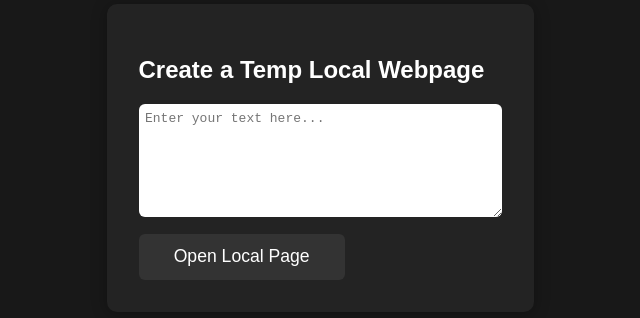
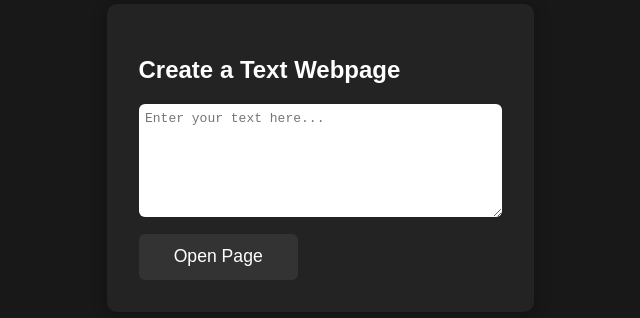
Before and after one commit to CellIJel/misc, a website: page text/index.html in a window 1280 px wide. Shown: the part 242-560 px from the top of the page, without its empty margins (320-960 px from the left). Drawn offline with Linux system fonts and the light colour scheme.

Commit message:
Local Webpage to Text Webpage

```diff
--- a/text/index.html
+++ b/text/index.html
@@ -3,7 +3,7 @@
 <head>
     <meta charset="UTF-8">
     <link rel="icon" href="https://raw.githubusercontent.com/CellIJel/cellijel.github.io/refs/heads/main/stylesheets/favi.ico" type="image/x-icon">
-    <title>Local Temp Webpage Creator</title>
+    <title>Text Webpage Creator</title>
     <style>
         body {
             background-color: #181818;
@@ -48,10 +48,10 @@
 </head>
 <body>
     <div class="container">
-        <h2>Create a Temp Local Webpage</h2>
+        <h2>Create a Text Webpage</h2>
         <form id="text-form">
             <textarea id="userText" placeholder="Enter your text here..." required></textarea><br>
-            <button type="submit">Open Local Page</button>
+            <button type="submit">Open Page</button>
         </form>
     </div>
     <script>
@@ -63,7 +63,7 @@
 <html lang="en">
 <head>
     <meta charset="UTF-8">
-    <title>Your Temp Page</title>
+    <title>Text Page</title>
     <style>
         body {
             background-color:#1b1b1b;
```
